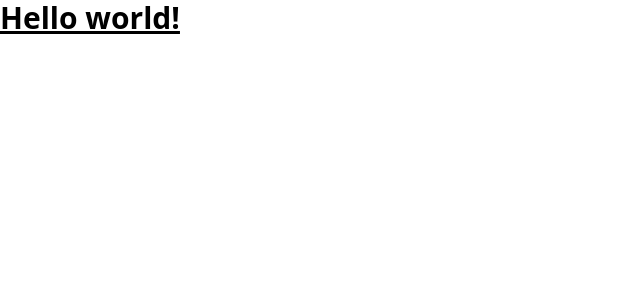
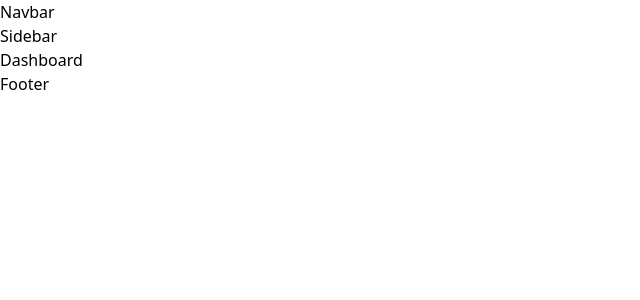
Before and after one commit to busrakk/web-app, a React (Create React App) app in the folder client/: page /admin/dashboard in a window 1280 px wide. Shown: the top 300 px of the page, without its empty margins (0-640 px from the left). Built offline with nearby package versions, Linux system fonts and the light colour scheme.

Commit message:
set route and master layouts

```diff
--- a/client/package.json
+++ b/client/package.json
@@ -8,6 +8,7 @@
     "@testing-library/user-event": "^13.5.0",
     "react": "^18.2.0",
     "react-dom": "^18.2.0",
+    "react-router-dom": "^6.14.2",
     "react-scripts": "5.0.1",
     "web-vitals": "^2.1.4"
   },
--- a/client/public/index.html
+++ b/client/public/index.html
@@ -24,7 +24,7 @@
       work correctly both with client-side routing and a non-root public URL.
       Learn how to configure a non-root public URL by running `npm run build`.
     -->
-    <title>React App</title>
+    <title>Welly's</title>
   </head>
   <body>
     <noscript>You need to enable JavaScript to run this app.</noscript>
--- a/client/src/App.js
+++ b/client/src/App.js
@@ -1,9 +1,23 @@
+import React from 'react';
+import { BrowserRouter as Router, Route, Routes } from 'react-router-dom';
+import MasterLayout from './layouts/admin/MasterLayout';
+import Dashboard from './components/admin/Dashboard';
+import Login from './components/frontend/auth/Login';
+import Register from './components/frontend/auth/Register';
 
 function App() {
   return (
-    <h1 className="text-3xl font-bold underline">
-      Hello world!
-    </h1>
+    <>
+    <Router>
+        <Routes>
+        <Route path='/login' element={<Login />} />
+        <Route path='/register' element={<Register />} />
+        <Route element={<MasterLayout/> } >
+            <Route path='/admin/dashboard' element={<Dashboard />} />
+          </Route>
+        </Routes>
+      </Router>
+    </>
   );
 }
 
--- /dev/null
+++ b/client/src/components/admin/Dashboard.js
@@ -0,0 +1,9 @@
+import React from 'react'
+
+const Dashboard = () => {
+  return (
+    <div>Dashboard</div>
+  )
+}
+
+export default Dashboard
--- /dev/null
+++ b/client/src/components/frontend/auth/Login.js
@@ -0,0 +1,9 @@
+import React from 'react'
+
+const Login = () => {
+  return (
+    <div>Login</div>
+  )
+}
+
+export default Login
--- /dev/null
+++ b/client/src/components/frontend/auth/Register.js
@@ -0,0 +1,9 @@
+import React from 'react'
+
+const Register = () => {
+  return (
+    <div>Register</div>
+  )
+}
+
+export default Register
--- /dev/null
+++ b/client/src/layouts/admin/Footer.js
@@ -0,0 +1,9 @@
+import React from 'react'
+
+const Footer = () => {
+  return (
+    <div>Footer</div>
+  )
+}
+
+export default Footer
--- /dev/null
+++ b/client/src/layouts/admin/MasterLayout.js
@@ -0,0 +1,20 @@
+import React from "react";
+import { Outlet } from "react-router-dom";
+import Footer from "./Footer";
+import Navbar from "./Navbar";
+import Sidebar from "./Sidebar";
+
+function MasterLayout(props) {
+  return (
+    <>
+      <Navbar />
+      <Sidebar />
+      <div>
+        <Outlet />
+      </div>
+      <Footer />
+    </>
+  );
+}
+
+export default MasterLayout;
--- /dev/null
+++ b/client/src/layouts/admin/Navbar.js
@@ -0,0 +1,9 @@
+import React from 'react'
+
+const Navbar = () => {
+  return (
+    <div>Navbar</div>
+  )
+}
+
+export default Navbar
--- /dev/null
+++ b/client/src/layouts/admin/Sidebar.js
@@ -0,0 +1,9 @@
+import React from 'react'
+
+const Sidebar = () => {
+  return (
+    <div>Sidebar</div>
+  )
+}
+
+export default Sidebar
```
Also changed, not shown: client/src/App.css (deleted, +0 -38 lines), 2 other files (tests, documents, lock files or other folders).
